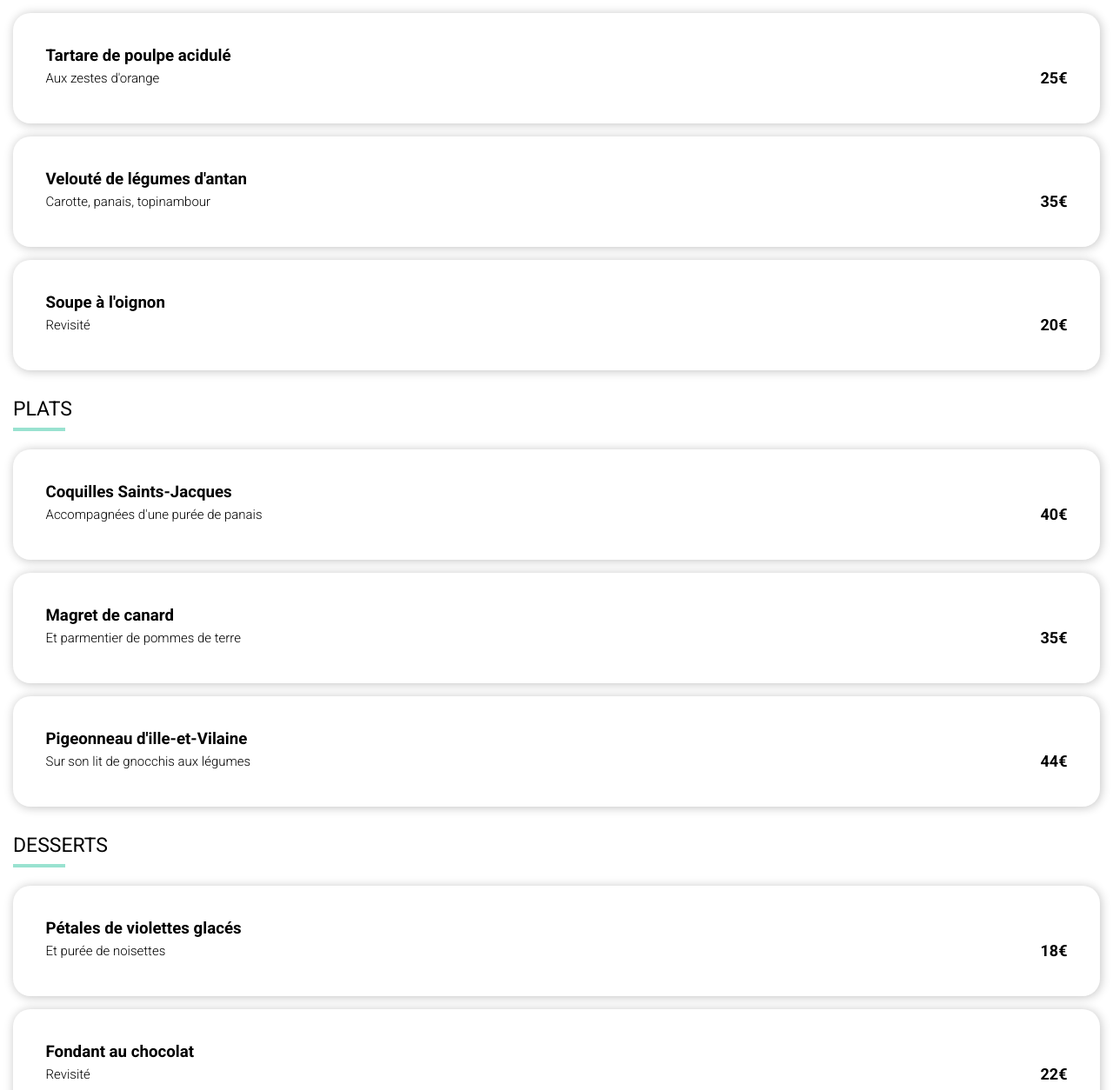
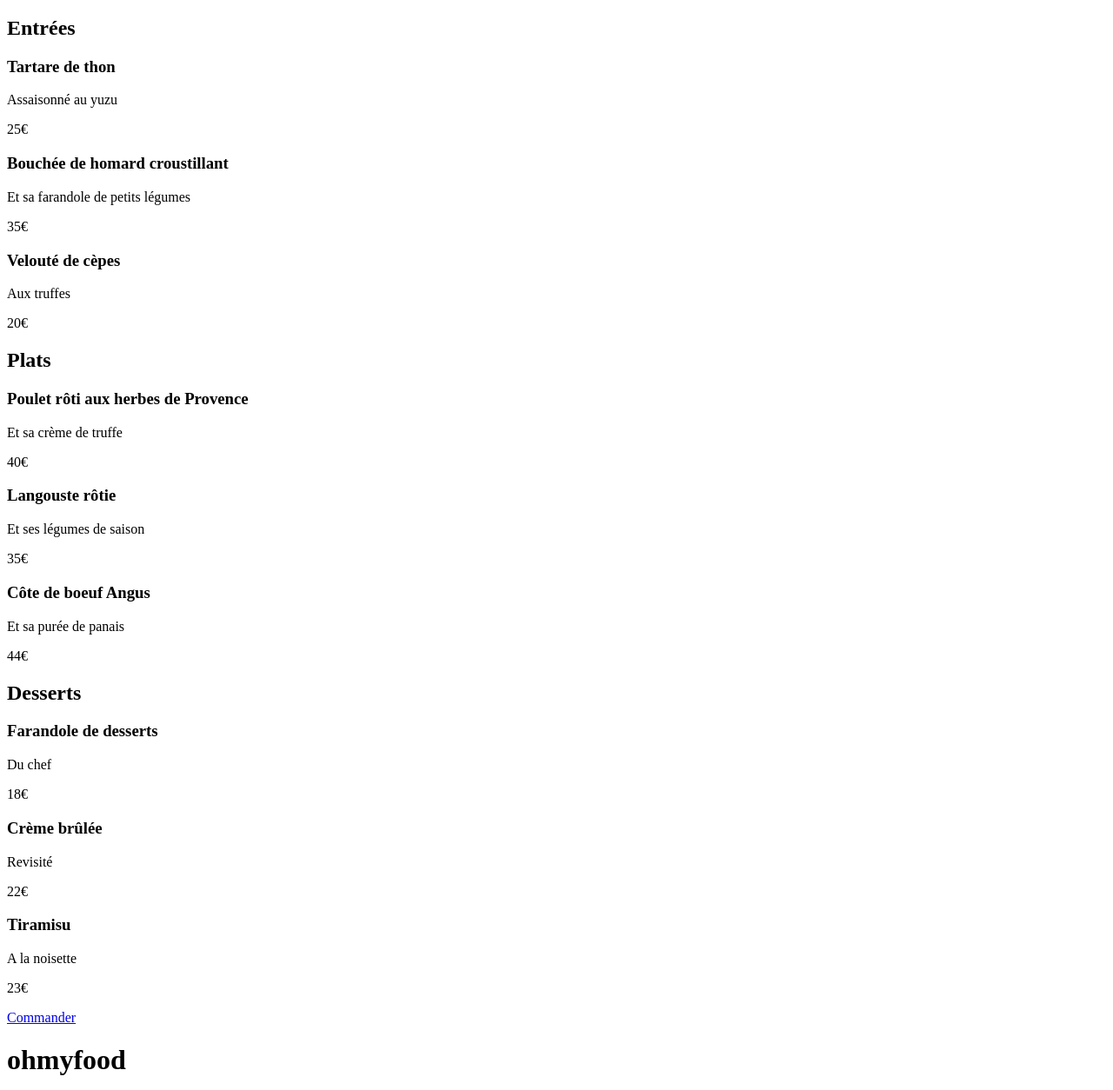
Before and after one commit to PepMama/projet_p3, a website: page html/menu4.html in a window 1280 px wide. Shown: the part 470-1724 px from the top of the page at 87% size. Drawn offline with Linux system fonts and the light colour scheme; a web font is replaced by a local one.

Commit message:
Ajout du menu 4

```diff
--- a/html/menu4.html
+++ b/html/menu4.html
@@ -4,8 +4,8 @@
     <meta charset="UTF-8">
     <meta http-equiv="X-UA-Compatible" content="IE=edge">
     <meta name="viewport" content="width=device-width, initial-scale=1.0">
-    <title>A la française</title>
-    <link rel="stylesheet" href="../css/main.css">
+    <title>Le délice des sens</title>
+    <link rel="stylesheet" href="../css/main.css" media="screen and (max-width: 767px)">
 
     <script src="https://kit.fontawesome.com/63e7ed121c.js" crossorigin="anonymous"></script>
 
@@ -13,18 +13,18 @@
 <body>
     <header class="header">
         <div class="header__img">
-            <!--<a href="#"><i class="fa-solid fa-arrow-left"></i></a> -->
+            <a href="../homepage.html"><i class="fa-solid fa-arrow-left"></i></a>
             <img src="../images/logo/ohmyfood.png" alt="Logo principal du site">
         </div>
     </header>
 
     <section class="imageMenu">
-        <img src="../images/restaurants/toa-heftiba-DQKerTsQwi0-unsplash.jpg" alt="">
+        <img src="../images/restaurants/louis-hansel-shotsoflouis-qNBGVyOCY8Q-unsplash.jpg" alt="">
     </section>
 
     <section class="carte">
         <div class="titreMenu">
-            <h1>A la française</h1>
+            <h1>Le délice des sens</h1>
             <i class="fa-regular fa-heart"></i>
             <!-- Ajouter le coeur-->
         </div>
@@ -35,9 +35,9 @@
         <!-- #################### Entrées #################### -->
         <section class="repas">
             <article class="plats">
-                <h3>Tartare de poulpe acidulé</h3>
+                <h3>Tartare de thon</h3>
                 <div class="plats__details">
-                    <p>Aux zestes d'orange</p>
+                    <p>Assaisonné au yuzu</p>
                     <p class="prix">25€</p>
                 </div>
             </article>
@@ -45,9 +45,9 @@
 
         <section class="repas">
             <article class="plats">
-                <h3>Velouté de légumes d'antan</h3>
+                <h3>Bouchée de homard croustillant</h3>
                 <div class="plats__details">
-                    <p>Carotte, panais, topinambour</p>
+                    <p>Et sa farandole de petits légumes</p>
                     <p class="prix">35€</p>
                 </div>
             </article>
@@ -55,9 +55,9 @@
 
         <section class="repas">
             <article class="plats">
-                <h3>Soupe à l'oignon</h3>
+                <h3>Velouté de cèpes</h3>
                 <div class="plats__details">
-                    <p>Revisité</p>
+                    <p>Aux truffes</p>
                     <p class="prix">20€</p>
                 </div>
             </article>
@@ -69,9 +69,9 @@
 
         <section class="repas">
             <article class="plats">
-                <h3>Coquilles Saints-Jacques</h3>
+                <h3>Poulet rôti aux herbes de Provence</h3>
                 <div class="plats__details">
-                    <p>Accompagnées d'une purée de panais</p>
+                    <p>Et sa crème de truffe</p>
                     <p class="prix">40€</p>
                 </div>
             </article>
@@ -79,9 +79,9 @@
 
         <section class="repas">
             <article class="plats">
-                <h3>Magret de canard</h3>
+                <h3>Langouste rôtie</h3>
                 <div class="plats__details">
-                    <p>Et parmentier de pommes de terre</p>
+                    <p>Et ses légumes de saison</p>
                     <p class="prix">35€</p>
                 </div>
             </article>
@@ -89,9 +89,9 @@
 
         <section class="repas">
             <article class="plats">
-                <h3>Pigeonneau d'ille-et-Vilaine</h3>
+                <h3>Côte de boeuf Angus</h3>
                 <div class="plats__details">
-                    <p>Sur son lit de gnocchis aux légumes</p>
+                    <p>Et sa purée de panais</p>
                     <p class="prix">44€</p>
                 </div>
             </article>
@@ -103,9 +103,9 @@
 
         <section class="repas">
             <article class="plats">
-                <h3>Pétales de violettes glacés</h3>
+                <h3>Farandole de desserts</h3>
                 <div class="plats__details">
-                    <p>Et purée de noisettes</p>
+                    <p>Du chef</p>
                     <p class="prix">18€</p>
                 </div>
             </article>
@@ -113,7 +113,7 @@
 
         <section class="repas">
             <article class="plats">
-                <h3>Fondant au chocolat</h3>
+                <h3>Crème brûlée</h3>
                 <div class="plats__details">
                     <p>Revisité</p>
                     <p class="prix">22€</p>
@@ -123,9 +123,9 @@
 
         <section class="repas">
             <article class="plats">
-                <h3>Millefeuille croustillant</h3>
+                <h3>Tiramisu</h3>
                 <div class="plats__details">
-                    <p>Myrtilles et pâte d'amande</p>
+                    <p>A la noisette</p>
                     <p class="prix">23€</p>
                 </div>
             </article>
```
